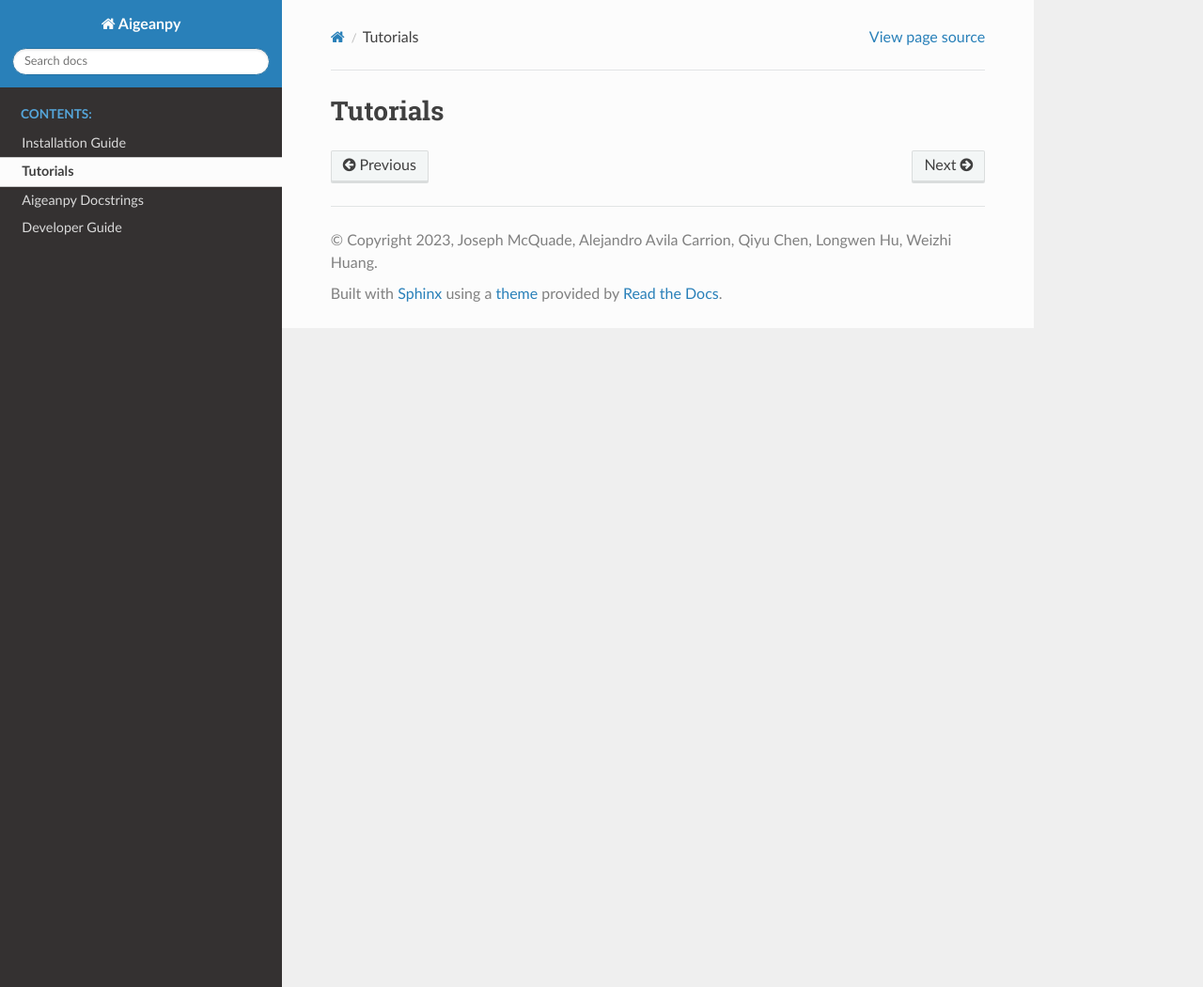
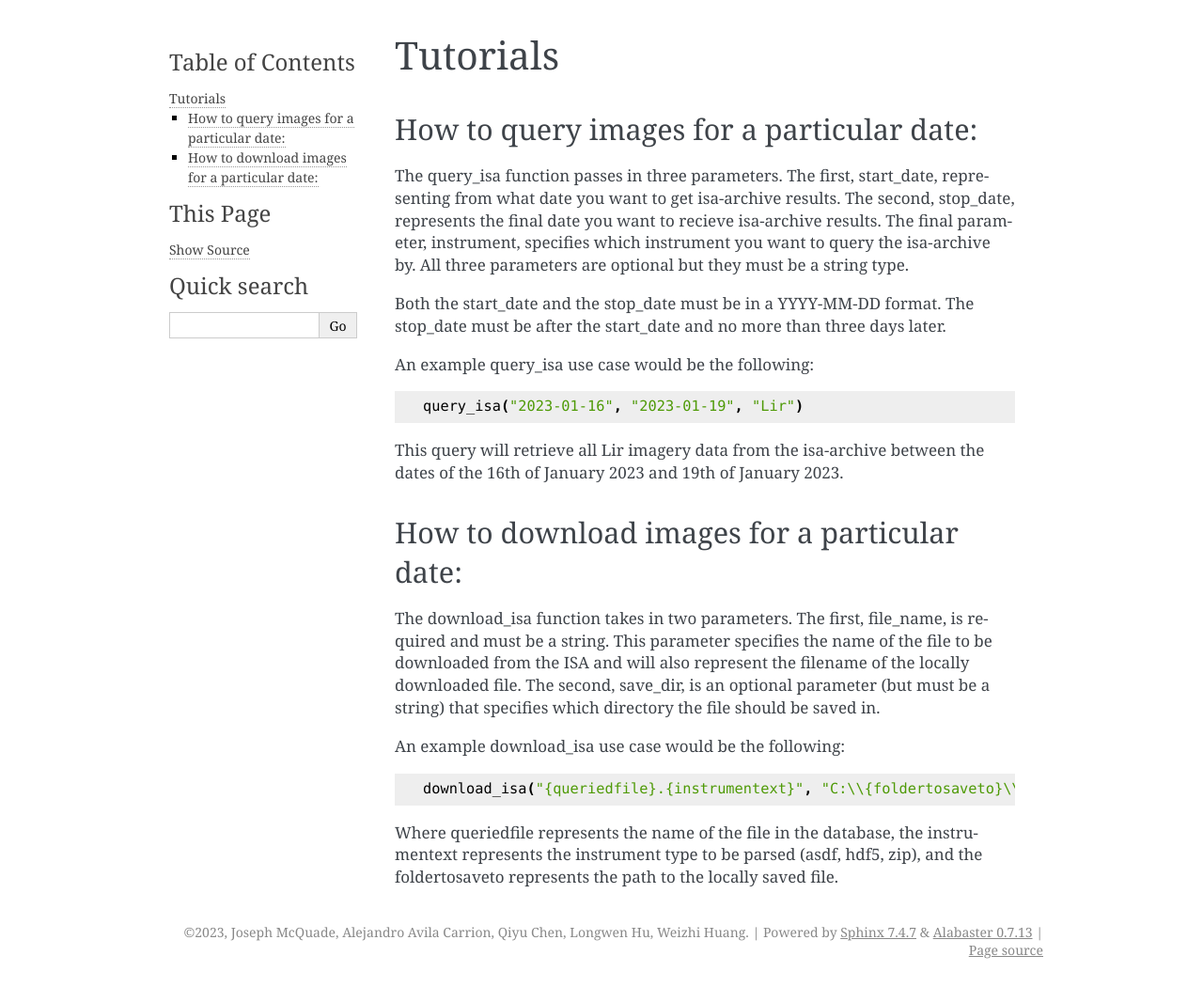
Before and after one commit to alex-avv/package-aigeanpy, a Sphinx documentation site: the page built from docs/content/tutorial.rst, in a window 1280 px wide and 1050 px high. Shown: the whole window at 94% size. Built offline with Sphinx 7.4.7, drawn with Linux system fonts in a browser that asks for light colours.

Commit message:
docs: implemented tutorial and developer guide

```diff
--- a/docs/conf.py
+++ b/docs/conf.py
@@ -8,7 +8,7 @@
 
 import os
 import sys
-sys.path.insert(0, os.path.abspath(".."))
+sys.path.insert(0, os.path.abspath("../aigeanpy"))
 
 project = 'Aigeanpy'
 copyright = '2023, Joseph McQuade, Alejandro Avila Carrion, Qiyu Chen, Longwen Hu, Weizhi Huang'
@@ -28,5 +28,5 @@ exclude_patterns = ['_build', 'Thumbs.db', '.DS_Store']
 # -- Options for HTML output -------------------------------------------------
 # https://www.sphinx-doc.org/en/master/usage/configuration.html#options-for-html-output
 
-html_theme = 'sphinx_rtd_theme'
+html_theme = 'alabaster'
 html_static_path = ['_static']
--- a/docs/content/developer_guide.rst
+++ b/docs/content/developer_guide.rst
@@ -19,7 +19,7 @@ This page is a guide for those developers who want to contribute to the Aigeanpy
 
         git checkout -b <new-branch-name>
 
-4.  Fully document your code using docstrings follwoing the `numpy format <https://numpydoc.readthedocs.io/en/latest/format.html>`_.
+4.  Fully document your code using docstrings following the `numpy format <https://numpydoc.readthedocs.io/en/latest/format.html>`_.
 
 5.  Move into the aigeanpy directory and run pytest in the terminal.
 
@@ -29,4 +29,6 @@ This page is a guide for those developers who want to contribute to the Aigeanpy
 
 6.  Push your branch to your fork on Github. When creating commit messages please follow the `style guide <https://medium.com/swlh/writing-better-commit-messages-9b0b6ff60c67>`_.
 
-7.
+7.  Create a new pull request targeting the master branch of the aigeanpy library.
+
+    *   Please link issues, use relevant tags and use an appropriate title that summarises your changes concisely.
--- a/docs/content/modules.rst
+++ b/docs/content/modules.rst
@@ -5,4 +5,3 @@ Aigeanpy Docstrings
    :maxdepth: 4
 
    aigeanpy
-   setup
--- a/docs/content/tutorial.rst
+++ b/docs/content/tutorial.rst
@@ -1,2 +1,38 @@
 Tutorials
 =========
+
+How to query images for a particular date:
+******************************************
+
+The query_isa function passes in three parameters. The first, start_date, representing from what date you want to get isa-archive results.
+The second, stop_date, represents the final date you want to recieve isa-archive results.
+The final parameter, instrument, specifies which instrument you want to query the isa-archive by.
+All three parameters are optional but they must be a string type.
+
+Both the start_date and the stop_date must be in a YYYY-MM-DD format.
+The stop_date must be after the start_date and no more than three days later.
+
+An example query_isa use case would be the following:
+
+.. code-block:: Python
+
+    query_isa("2023-01-16", "2023-01-19", "Lir")
+
+This query will retrieve all Lir imagery data from the isa-archive between the dates of the 16th of January 2023 and 19th of January 2023.
+
+How to download images for a particular date:
+*********************************************
+
+The download_isa function takes in two parameters.
+The first, file_name, is required and must be a string.
+This parameter specifies the name of the file to be downloaded from the ISA and will also represent the filename of the locally downloaded file.
+The second, save_dir, is an optional parameter (but must be a string) that specifies which directory the file should be saved in.
+
+An example download_isa use case would be the following:
+
+.. code-block:: Python
+
+    download_isa("{queriedfile}.{instrumentext}", "C:\\{foldertosaveto}\\")
+
+Where queriedfile represents the name of the file in the database, the instrumentext represents the instrument type to be parsed (asdf, hdf5, zip),
+and the foldertosaveto represents the path to the locally saved file.
```
Also changed, not shown: docs/content/setup.rst (deleted, +0 -7 lines).
